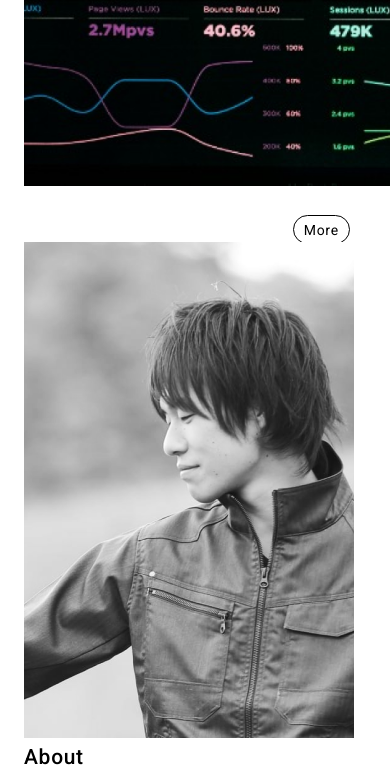
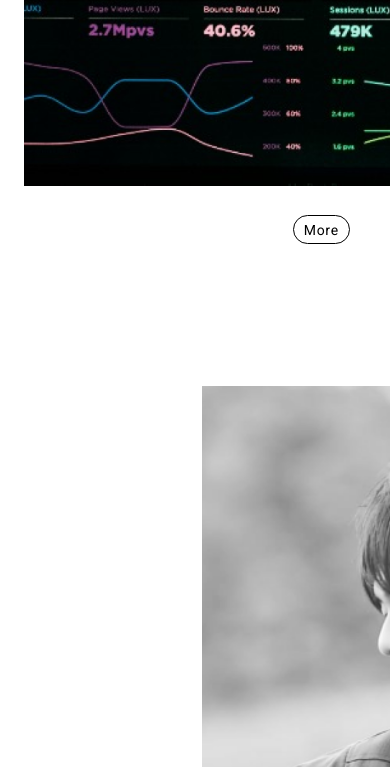
Before and after one commit to HIRAK-KS/my_portfolio_site, a PHP site: page / in a window 390 px wide; the page is wider, and only the part inside the window is pictured. Shown: the part 5733-6500 px from the top of that part. Run offline with PHP 8.4, Linux system fonts and the light colour scheme.

Commit message:
[Add About section]

```diff
--- a/index.html
+++ b/index.html
@@ -16,7 +16,7 @@
     <link rel="stylesheet" href="./styles/style.css" />
   </head>
 
-  <body class="global-layout">
+  <body class="global-layout _column">
     <header class="global-layout__header header">
       <div class="header__inner wrapper">
         <h1 class="logo">
@@ -146,20 +146,24 @@
             </a>
           </li>
         </ul>
-        <div class="works-button">
+        <div class="works__button">
           <a class="button">More</a>
         </div>
       </section>
 
       <section class="about">
-        <img class="about__image" src="images/rectangle-217.png" />
-        <div>
+        <div class="about__image">
+          <img src="images/rectangle-217.png" />
+        </div>
+        <div class="about__body">
           <h2 class="section-title">About</h2>
           <hr />
           <p>
             北海道札幌市を中心にWebコーダー兼デザイナーとして活動しているサトウケイスケです。私はデザインやコーディングの技術はもちろんですが、一緒に仕事をする方々と信頼し合える関係を作ることを大切にしています。
           </p>
-          <a class="button">More</a>
+          <div class="about__button">
+            <a class="button">More</a>
+          </div>
         </div>
       </section>
 
@@ -223,8 +227,6 @@
           </li>
         </ul>
       </section>
-
-      <img class="arrow-btn" src="images/arrow-btn-1.svg" />
     </main>
 
     <footer class="global-layout__footer footer">
--- a/styles/style.css
+++ b/styles/style.css
@@ -68,12 +68,21 @@ LAYOUT
 ------------------------*/
 .global-layout {
   display: grid;
-  grid-template:
-    "header" auto
-    "contents" 1fr
-    "footer" auto /
-    100%;
   min-height: 100vh;
+  &._column {
+    grid-template:
+      "header" auto
+      "contents" 1fr
+      "footer" auto /
+      100%;
+  }
+  &._2-column {
+    grid-template:
+      "header header" auto
+      "sidebar contents" 1fr
+      "footer footer" auto /
+      200px 100%;
+  }
 }
 .global-layout__header {
   position: fixed;
@@ -250,9 +259,37 @@ WORKS
   grid-template-columns: repeat(auto-fit, minmax(350px, 1fr));
   gap: clamp(var(--spacing-lg), 2vw, var(--spacing-xl));
 }
-.works-button {
+.works__button {
   display: none;
 }
+
+/* ----------------------------
+ABOUT
+----------------------------- */
+.about {
+  display: flex;
+  justify-content: center;
+  max-width: 600px;
+  padding: clamp(var(--spacing-3x), 20vw, 320px) 0;
+  margin: 0 auto;
+  gap: var(--spacing-xl);
+}
+.about__image {
+  flex-grow: 1;
+}
+.about__body {
+  display: flex;
+  flex-direction: column;
+  flex-grow: 3;
+  gap: var(--spacing-sm);
+  hr {
+    border-bottom: var(--border-primary);
+  }
+}
+.about__button {
+  text-align: right;
+}
+
 /* ----------------------------
 FOOTER
 ----------------------------- */
@@ -291,9 +328,21 @@ FRONT PAGE
       display: none;
     }
   }
-  .works-button {
+  .works__button {
     display: block;
     text-align: center;
     margin-top: var(--spacing-lg);
   }
+  .about {
+    flex-direction: column;
+    width: 100%;
+  }
+  .about__image {
+    text-align: right;
+    margin-bottom: -76px;
+    gap: 0;
+    img {
+      width: 70%;
+    }
+  }
 }
```
